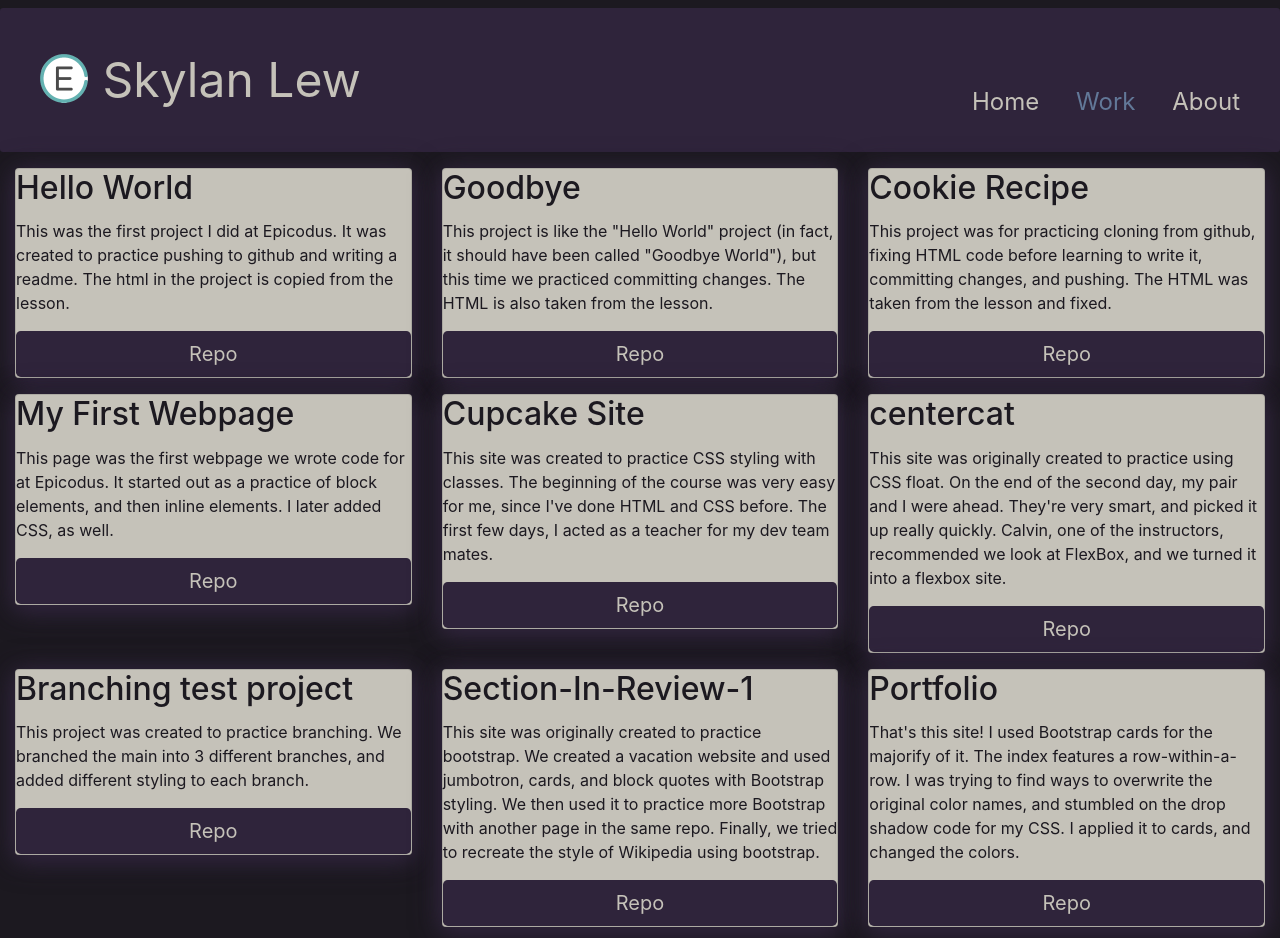
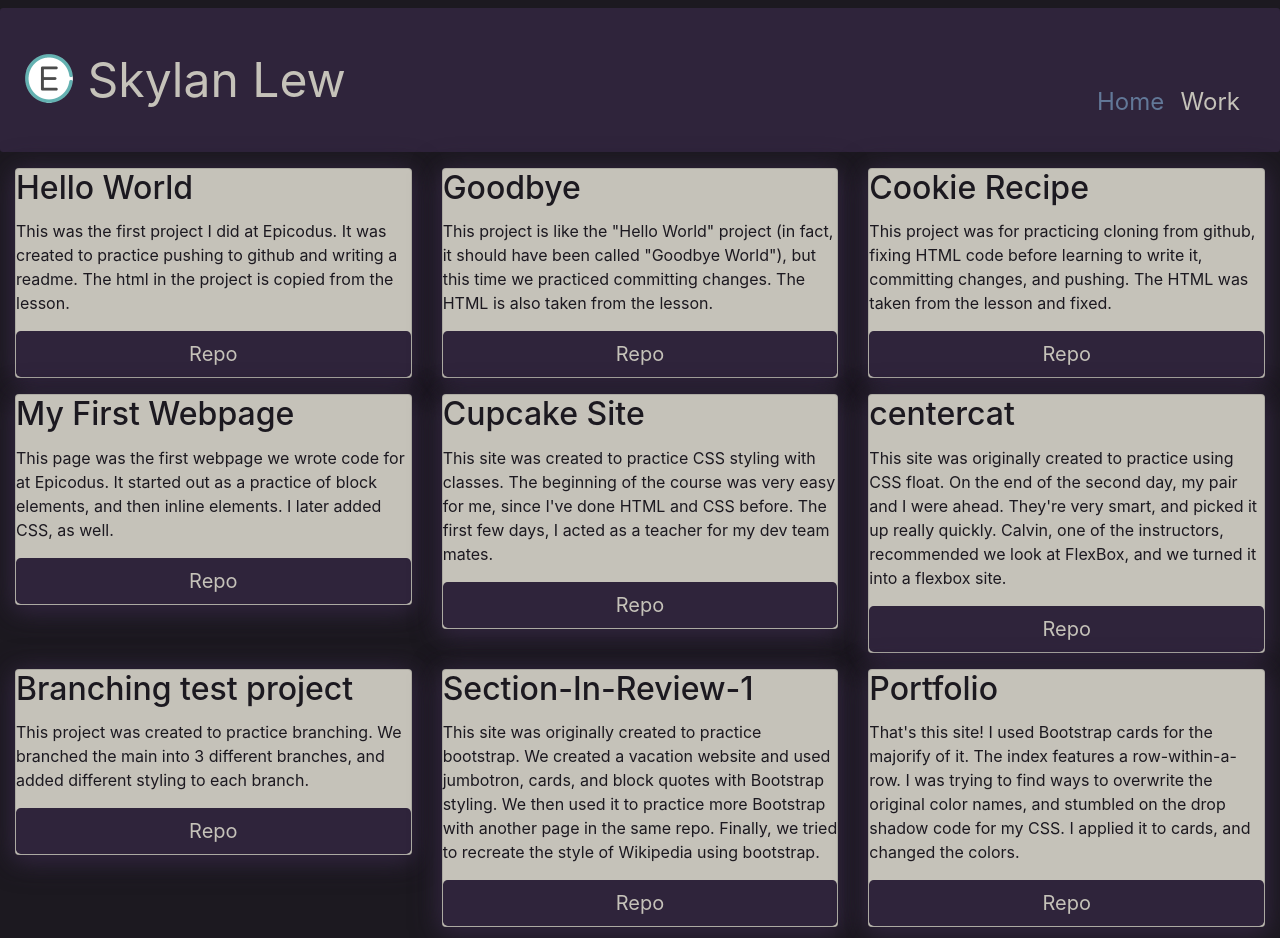
Before and after one commit to doublespoiler/portfolio, a plain HTML site: page work.html in a window 1280 px wide. Shown: the top 938 px of the page. Drawn offline with Linux system fonts and the light colour scheme.

Commit message:
Added doctype to top of html files, changed header div to remove bootstrap columns and use float in CSS instead.

```diff
--- a/css/styles.css
+++ b/css/styles.css
@@ -112,13 +112,14 @@ blockquote{
 }
 
 .navbar{
-  display: flex;
-  flex: 0 0 300px;
+  display:flex;
+  flex: 0 0 175px;
   box-sizing: border-box;
   margin:1em;
   align-items: flex-end;
   justify-content: space-between;
   font-size: 1.5em;
+  float:right;
 }
 
 .wrapper{
--- a/work.html
+++ b/work.html
@@ -1,3 +1,4 @@
+<!DOCTYPE html>
 <html lang="en">
 <head>
   <meta charset="UTF-8">
@@ -9,12 +10,12 @@
 <body>
   <div class="container">
     <div class="row header-row">
-      <div class="logo-div col-md-6">
-        <img class="logo" src="images/epicodus.png" alt="My logo"> <a href="index.html">Skylan Lew</a>      </div>
+      <div class="logo-div">
+        <img class="logo" src="images/epicodus.png" alt="My logo"> <a href="index.html">Skylan Lew</a>
+      </div>
       <div class="navbar">
-        <a href="index.html">Home</a>
-        <a href="work.html"><span class="this-page">Work</span></a>
-        <a href="about.html">About</a>
+        <a href="index.html"><span class="this-page">Home</span></a>
+        <a href="work.html">Work</a>
       </div>
     </div>    <!-- end row header -->
     <div class="row content-row">
```
Also changed, not shown: index.html (+2 -2 lines).
